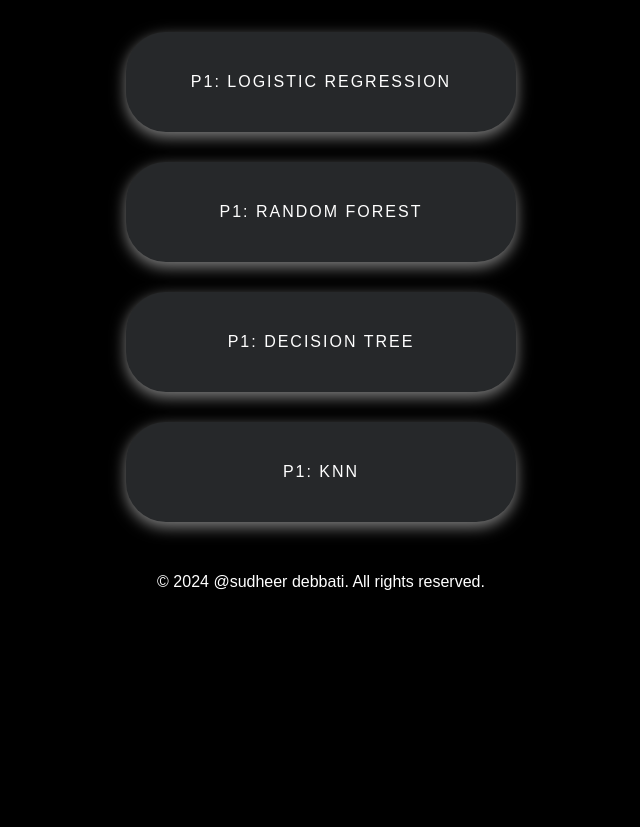
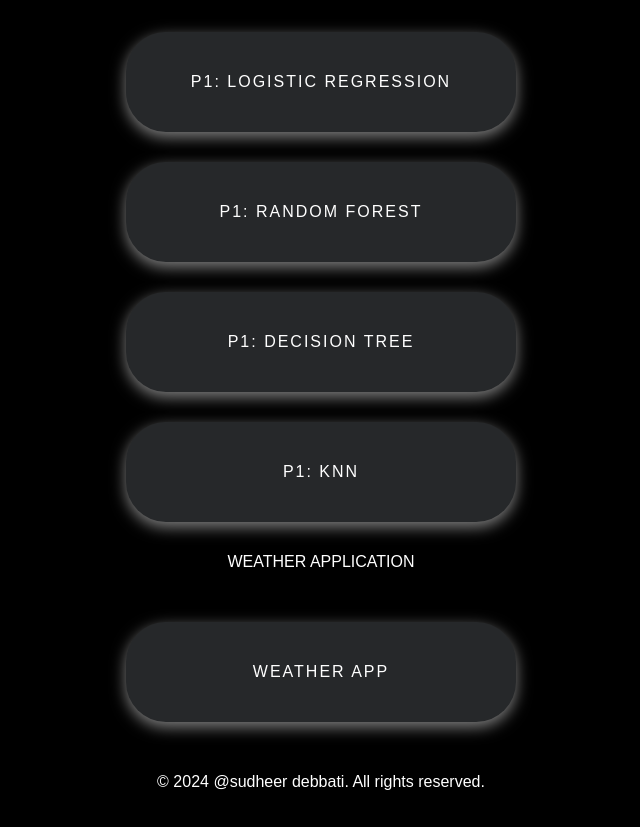
Before and after one commit to Debbatisudheer/projects-work, a plain HTML site: page index.html in a window 1280 px wide. Shown: the part 157-984 px from the top of the page, without its empty margins (319-959 px from the left). Before the commit the page ends 800 px from the top, so only its background shows below. Drawn offline with Linux system fonts and the light colour scheme.

Commit message:
Update index.html

```diff
--- a/index.html
+++ b/index.html
@@ -20,6 +20,13 @@
         <a href="https://debbatisudheer.github.io/Decision-Tree/" class="orange-button">p1: Decision Tree</a>
         <a href="https://debbatisudheer.github.io/knn/" class="orange-button">p1: KNN</a>
     </div>
+         <p>WEATHER APPLICATION</p>
+    </header>
+
+    <section class="main-content">
+          <div class="buttons-container">
+        <a href="https://debbatisudheer.github.io/weather-application//" class="orange-button">weather app</a>
+    </div>
 
     </section>
   <footer>
```
